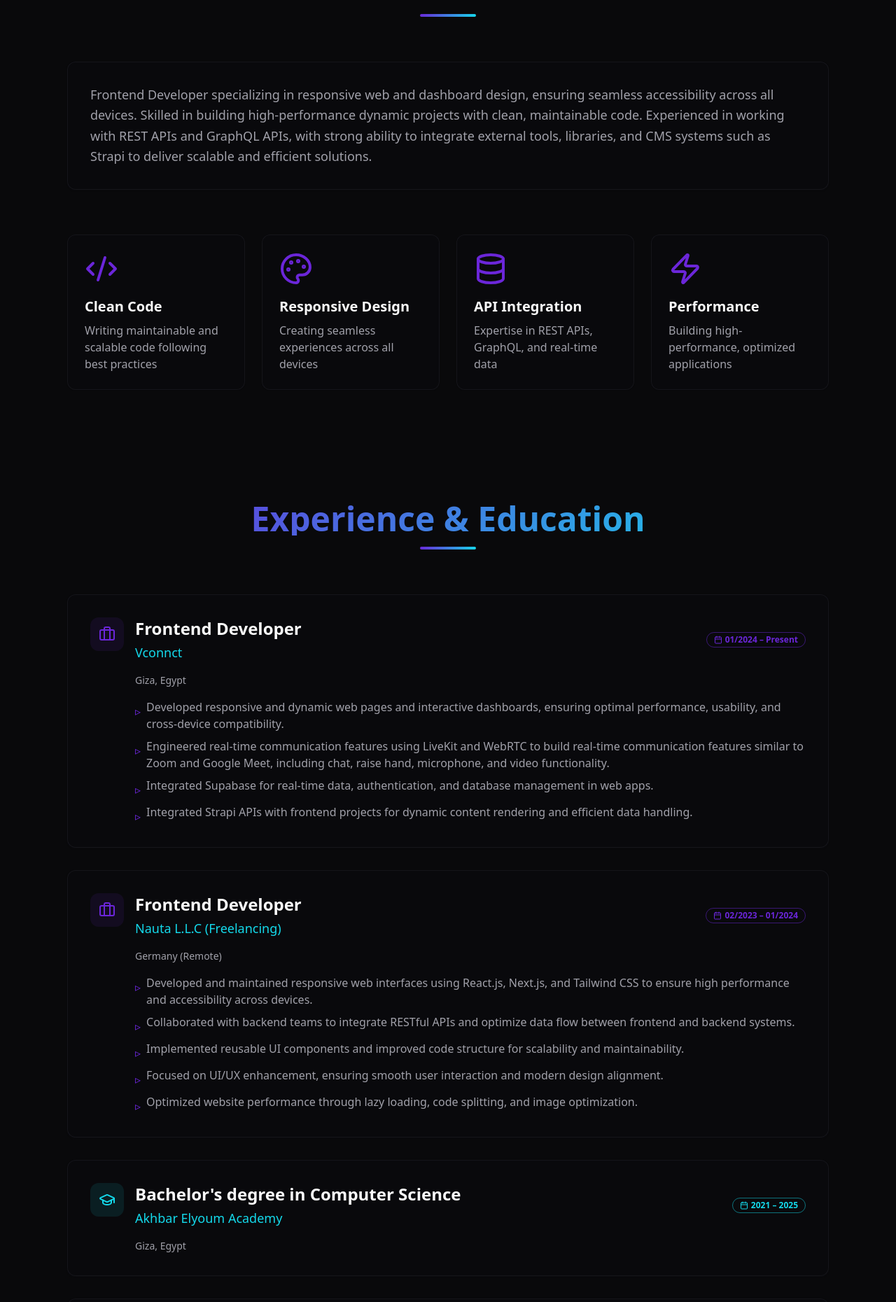
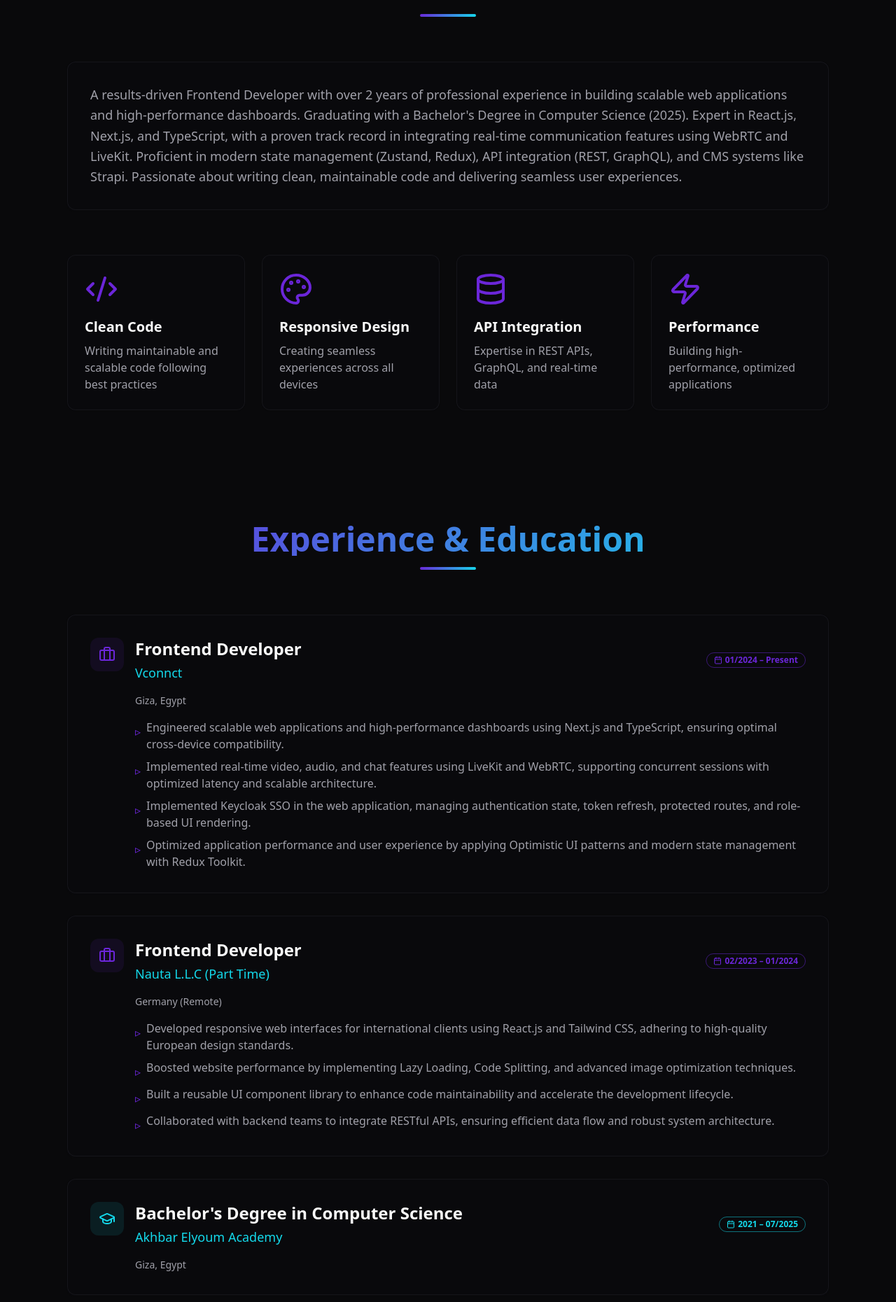
Before and after one commit to Ahmedsoliman03/new-portfolio, a React (Vite) app: page / in a window 1280 px wide. Shown: the part 924-2784 px from the top of the page at 70% size. Built offline with nearby package versions, Linux system fonts and the light colour scheme; the HTML template or start-up script is replaced by a standard one.

Commit message:
Implement core portfolio sections (About, Contact, Experience, Skills) and update gitignore.

```diff
--- a/src/components/About.tsx
+++ b/src/components/About.tsx
@@ -54,11 +54,12 @@ const About = () => {
         >
           <Card className="p-8 bg-card/50 backdrop-blur-sm border-border/50 shadow-card">
             <p className="text-lg text-muted-foreground leading-relaxed">
-              Frontend Developer specializing in responsive web and dashboard design, ensuring seamless
-              accessibility across all devices. Skilled in building high-performance dynamic projects with
-              clean, maintainable code. Experienced in working with REST APIs and GraphQL APIs, with strong
-              ability to integrate external tools, libraries, and CMS systems such as Strapi to deliver
-              scalable and efficient solutions.
+              A results-driven Frontend Developer with over 2 years of professional experience in building
+              scalable web applications and high-performance dashboards. Graduating with a Bachelor's Degree
+              in Computer Science (2025). Expert in React.js, Next.js, and TypeScript, with a proven track
+              record in integrating real-time communication features using WebRTC and LiveKit. Proficient in
+              modern state management (Zustand, Redux), API integration (REST, GraphQL), and CMS systems like
+              Strapi. Passionate about writing clean, maintainable code and delivering seamless user experiences.
             </p>
           </Card>
         </motion.div>
--- a/src/components/Contact.tsx
+++ b/src/components/Contact.tsx
@@ -72,7 +72,7 @@ const Contact = () => {
                   <div className="p-3 bg-primary/10 rounded-lg group-hover:bg-primary/20 transition-colors">
                     <item.icon className="h-6 w-6 text-primary" />
                   </div>
-                  <div className="flex-1">
+                  <div className="flex-1 text-[15px]">
                     <p className="text-sm text-muted-foreground mb-1">{item.label}</p>
                     {item.value}
                   </div>
--- a/src/components/Experience.tsx
+++ b/src/components/Experience.tsx
@@ -17,33 +17,32 @@ const Experience = () => {
       location: "Giza, Egypt",
       period: "01/2024 – Present",
       description: [
-        "Developed responsive and dynamic web pages and interactive dashboards, ensuring optimal performance, usability, and cross-device compatibility.",
-        "Engineered real-time communication features using LiveKit and WebRTC to build real-time communication features similar to Zoom and Google Meet, including chat, raise hand, microphone, and video functionality.",
-        "Integrated Supabase for real-time data, authentication, and database management in web apps.",
-        "Integrated Strapi APIs with frontend projects for dynamic content rendering and efficient data handling."
+        "Engineered scalable web applications and high-performance dashboards using Next.js and TypeScript, ensuring optimal cross-device compatibility.",
+        "Implemented real-time video, audio, and chat features using LiveKit and WebRTC, supporting concurrent sessions with optimized latency and scalable architecture.",
+        "Implemented Keycloak SSO in the web application, managing authentication state, token refresh, protected routes, and role-based UI rendering.",
+        "Optimized application performance and user experience by applying Optimistic UI patterns and modern state management with Redux Toolkit."
       ]
     },
     {
       type: "work",
       title: "Frontend Developer",
-      company: "Nauta L.L.C (Freelancing)",
+      company: "Nauta L.L.C (Part Time)",
       location: "Germany (Remote)",
       period: "02/2023 – 01/2024",
       description: [
-        "Developed and maintained responsive web interfaces using React.js, Next.js, and Tailwind CSS to ensure high performance and accessibility across devices.",
-        "Collaborated with backend teams to integrate RESTful APIs and optimize data flow between frontend and backend systems.",
-        "Implemented reusable UI components and improved code structure for scalability and maintainability.",
-        "Focused on UI/UX enhancement, ensuring smooth user interaction and modern design alignment.",
-        "Optimized website performance through lazy loading, code splitting, and image optimization."
+        "Developed responsive web interfaces for international clients using React.js and Tailwind CSS, adhering to high-quality European design standards.",
+        "Boosted website performance by implementing Lazy Loading, Code Splitting, and advanced image optimization techniques.",
+        "Built a reusable UI component library to enhance code maintainability and accelerate the development lifecycle.",
+        "Collaborated with backend teams to integrate RESTful APIs, ensuring efficient data flow and robust system architecture."
       ]
     }
   ];
 
   const education = {
-    degree: "Bachelor's degree in Computer Science",
+    degree: "Bachelor's Degree in Computer Science",
     institution: "Akhbar Elyoum Academy",
     location: "Giza, Egypt",
-    period: "2021 – 2025"
+    period: "2021 – 07/2025"
   };
 
   return (
--- a/src/components/Skills.tsx
+++ b/src/components/Skills.tsx
@@ -2,7 +2,6 @@ import { motion } from "framer-motion";
 import { useInView } from "framer-motion";
 import { useRef } from "react";
 import { Card } from "@/components/ui/card";
-import { title } from "process";
 
 const Skills = () => {
   const ref = useRef(null);
@@ -21,7 +20,7 @@ const Skills = () => {
       skills: ["React.js", "Next.js"]
     },
     {
-      title: " Styling & UI Frameworks",
+      title: "Styling & UI Frameworks",
       skills: ["Tailwind CSS", "Material UI", "Framer Motion", "Bootstrap", "Shadcn UI", "Radix UI"]
     },
     {
@@ -29,26 +28,28 @@ const Skills = () => {
       skills: ["Redux Toolkit", "Zustand", "Context API", "React Query"]
     },
     {
-      title: " Forms & Validation",
+      title: "Forms & Validation",
       skills: ["Formik", "Yup", "Zod"]
-    }
-    ,
+    },
     {
       title: "Data Fetching & Real-Time Communication",
-      skills: ["Axios", "React Query", "WebSockets", "Socket.IO", "WebRTC", "LiveKit"]
-    },
-
-    {
-      title: " Type Safety & Development Tools"
-      , skills: ["TypeScript", "Git", "Gitlab", "GitHub"]
+      skills: ["Axios", "React Query", "REST", "GraphQL", "WebSockets", "Socket.IO", "WebRTC", "LiveKit"]
     },
     {
-      title: " Testing"
-      , skills: ["Jest", "React Testing Library"]
+      title: "Type Safety & Development Tools",
+      skills: ["TypeScript", "Git", "GitLab", "GitHub", "Keycloak"]
+    },
+    {
+      title: "Backend & CMS",
+      skills: ["Strapi", "Supabase"]
+    },
+    {
+      title: "Testing",
+      skills: ["Jest", "React Testing Library"]
     },
     {
       title: "Soft Skills & Methodologies",
-      skills: ["Problem Solving", "Team Collaboration", "Agile Methodology"]
+      skills: ["Problem Solving", "Team Collaboration", "Agile Methodology", "Continuous Learning", "Adaptability"]
     }
   ];
 
```
Also changed, not shown: 1 other file (tests, documents, lock files or other folders).
